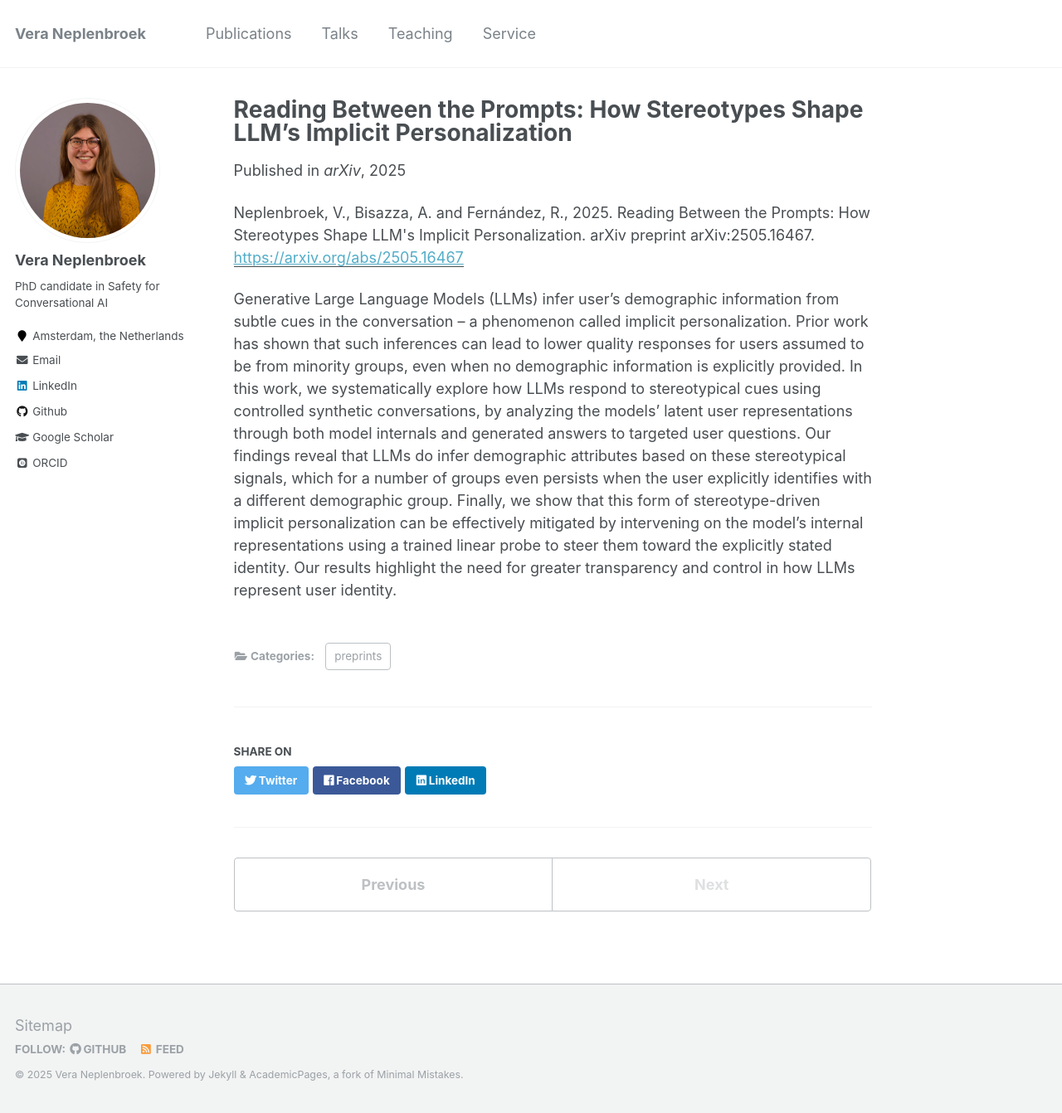
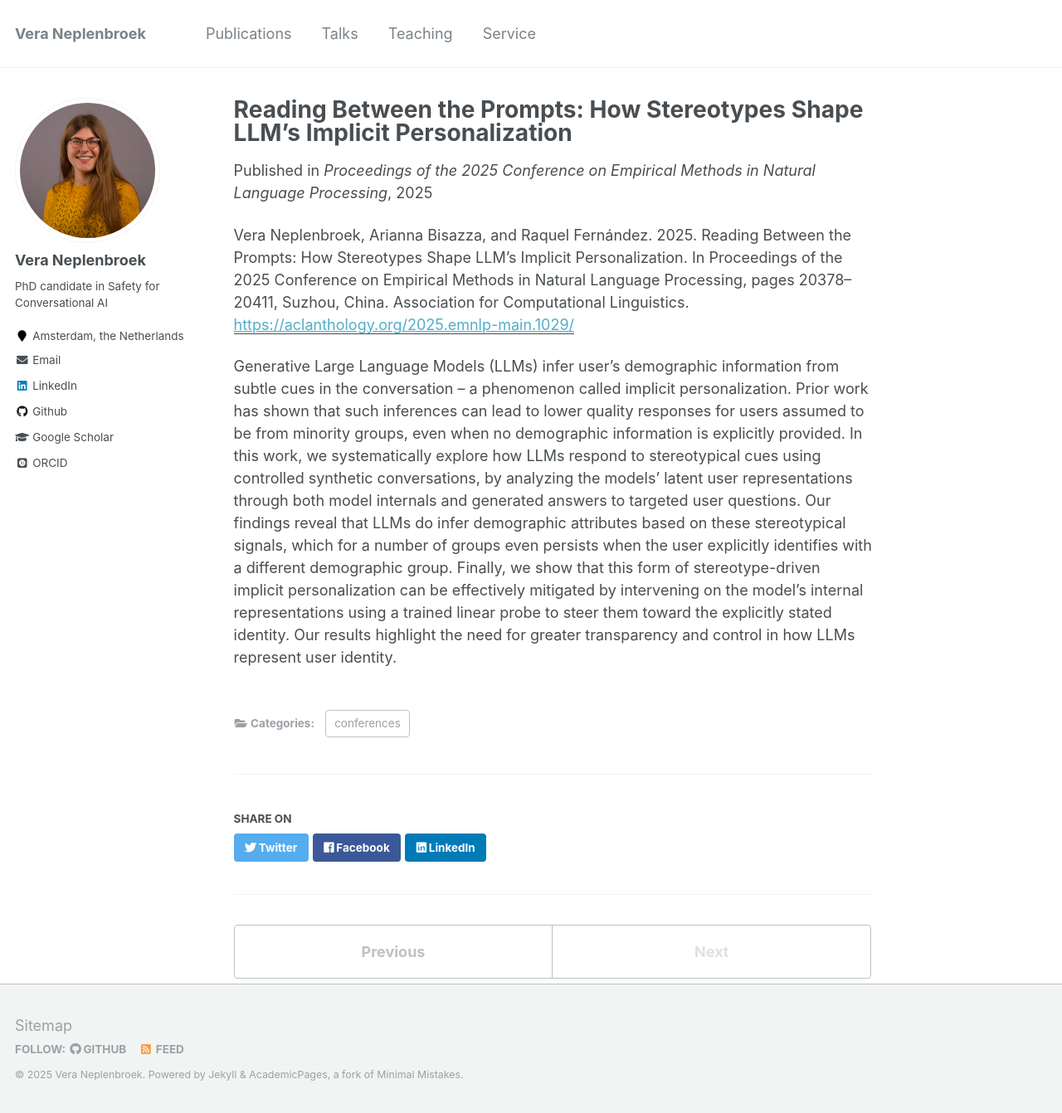
Before and after one commit to Veranep/Veranep.github.io, a Jekyll site: the page built from _publications/2025-05-22-reading.md, in a window 1280 px wide and 1342 px high. Shown: the whole window at 83% size. Built offline with Jekyll 4.4.1, drawn with Linux system fonts in a browser that asks for light colours; some web fonts are replaced.

Commit message:
Update 2025-05-22-reading.md

```diff
--- a/_publications/2025-05-22-reading.md
+++ b/_publications/2025-05-22-reading.md
@@ -1,12 +1,12 @@
 ---
 title: "Reading Between the Prompts: How Stereotypes Shape LLM's Implicit Personalization"
 collection: publications
-category: preprints
+category: conferences
 permalink: /publication/2025-05-22-reading
 excerpt: "In this work we show that LLMs infer the user's demographic attributes based on stereotypical signals in the conversation, which for a number of groups even persists when the user explicitly identifies with a different demographic group. We effectively mitigate this form of stereotype-driven implicit personalization by intervening on the model's internal representations using a trained linear probe to steer them toward the explicitly stated identity."
 date: 2025-05-22
-venue: 'arXiv'
-paperurl: 'https://arxiv.org/abs/2505.16467'
-citation: "Neplenbroek, V., Bisazza, A. and Fernández, R., 2025. Reading Between the Prompts: How Stereotypes Shape LLM's Implicit Personalization. arXiv preprint arXiv:2505.16467."
+venue: 'Proceedings of the 2025 Conference on Empirical Methods in Natural Language Processing'
+paperurl: 'https://aclanthology.org/2025.emnlp-main.1029/'
+citation: "Vera Neplenbroek, Arianna Bisazza, and Raquel Fernández. 2025. Reading Between the Prompts: How Stereotypes Shape LLM’s Implicit Personalization. In Proceedings of the 2025 Conference on Empirical Methods in Natural Language Processing, pages 20378–20411, Suzhou, China. Association for Computational Linguistics."
 ---
 Generative Large Language Models (LLMs) infer user's demographic information from subtle cues in the conversation -- a phenomenon called implicit personalization. Prior work has shown that such inferences can lead to lower quality responses for users assumed to be from minority groups, even when no demographic information is explicitly provided. In this work, we systematically explore how LLMs respond to stereotypical cues using controlled synthetic conversations, by analyzing the models' latent user representations through both model internals and generated answers to targeted user questions. Our findings reveal that LLMs do infer demographic attributes based on these stereotypical signals, which for a number of groups even persists when the user explicitly identifies with a different demographic group. Finally, we show that this form of stereotype-driven implicit personalization can be effectively mitigated by intervening on the model's internal representations using a trained linear probe to steer them toward the explicitly stated identity. Our results highlight the need for greater transparency and control in how LLMs represent user identity.
```
